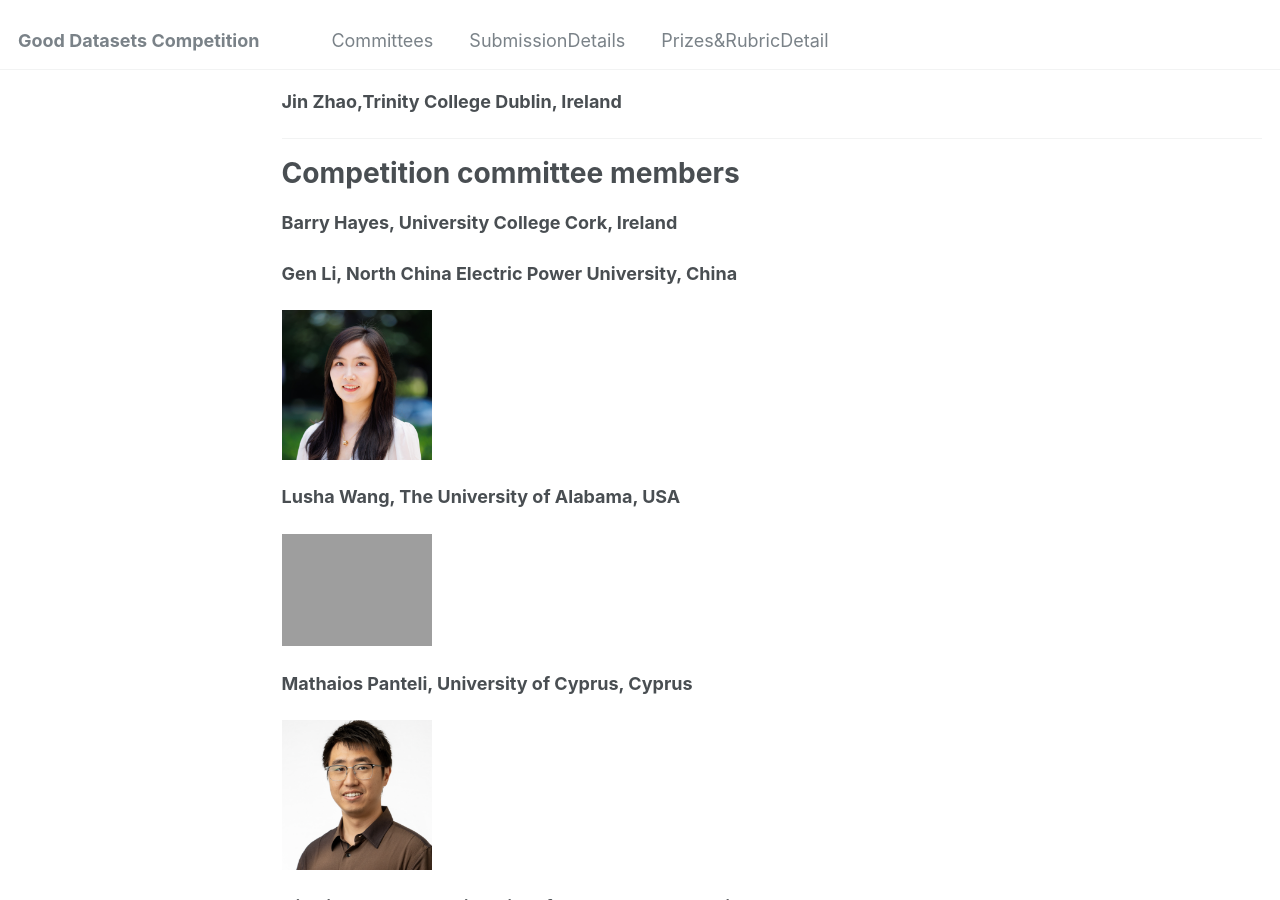
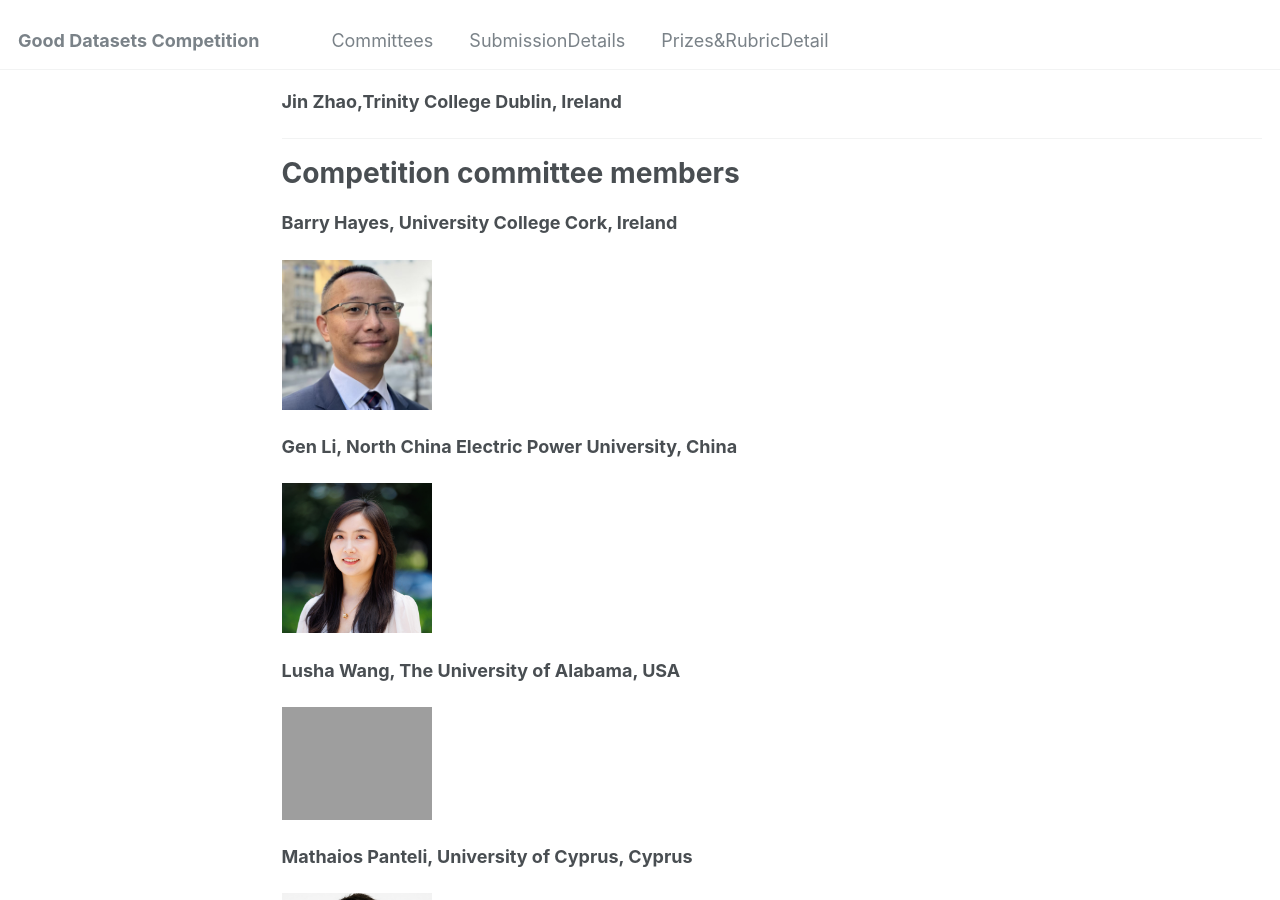
Before and after one commit to dpPEScomp/pesdpcompetition.github.io, a Jekyll site: the page built from _pages/Committees.md, in a window 1280 px wide and 900 px high, scrolled down 356 px. Built offline with Jekyll 4.4.1, drawn with Linux system fonts in a browser that asks for light colours.

Commit message:
Update Committees.md

```diff
--- a/_pages/Committees.md
+++ b/_pages/Committees.md
@@ -21,6 +21,8 @@ author_profile: false
 
 
 **Barry Hayes, University College Cork, Ireland**
+
+<img src="https://dppescomp.github.io/pesdpcompetition.github.io/images/Gen_Li.jpg" width="150" height="150">
 
 **Gen Li, North China Electric Power University, China**
 
```
